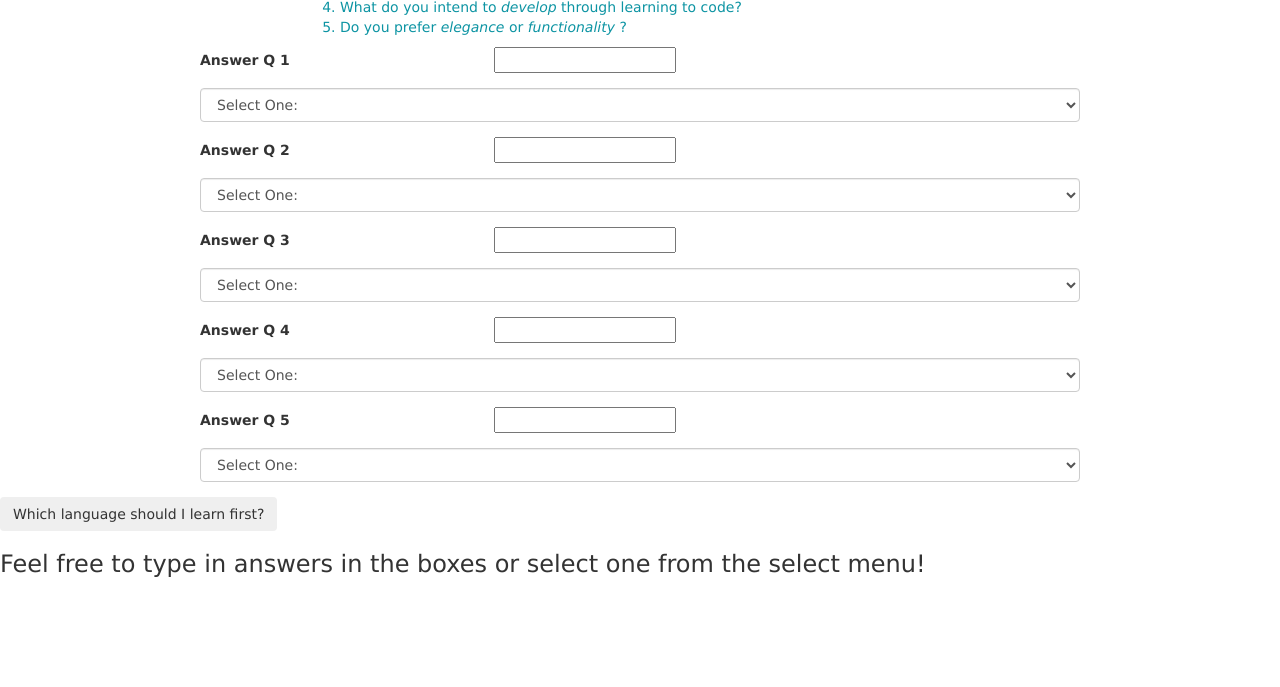
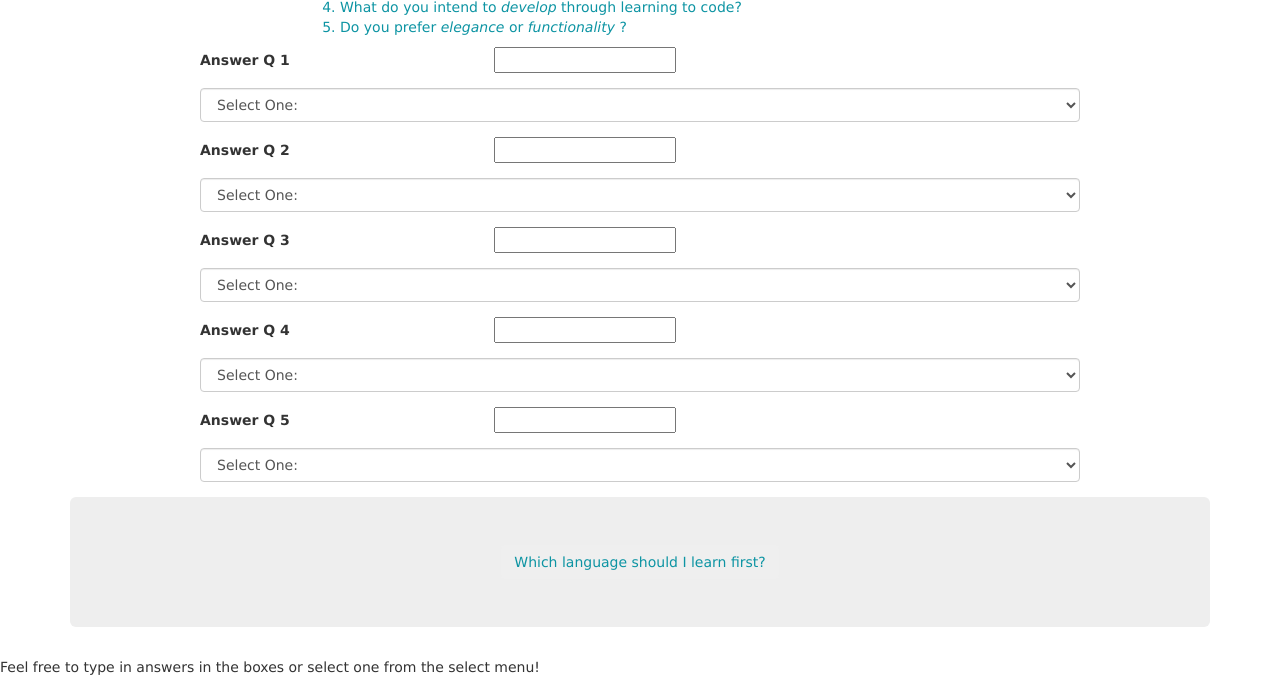
Before and after one commit to Alondradaisy/langsuggester, a plain HTML site: page index.html in a window 1280 px wide. Shown: the part 556-1243 px from the top of the page. Before the commit the page ends 1143 px from the top, so only its background shows below. Drawn offline with nearby package versions, Linux system fonts and the light colour scheme.

Commit message:
add more classes to style, make jumbotron for button toward the bottom of index.html

```diff
--- a/css/styles.css
+++ b/css/styles.css
@@ -20,3 +20,7 @@ body {
   margin-left: 200px;
   margin-right: 200px;
 }
+.container {
+  text-align: center;
+  color: #0d94a3;
+}
--- a/index.html
+++ b/index.html
@@ -73,9 +73,12 @@
         <option>Functionality</option>
       </select>
     </div>
-
-    <button type="submit" form="formOne" class="btn">Which language should I learn first?</button>
+    <div class="container">
+      <div class="jumbotron">
+      <button type="submit" form="formOne" class="btn">Which language should I learn first?</button></div>
+    </div>
   </form>
-    <h3>Feel free to type in answers in the boxes or select one from the select menu!</h3>
+    <div class="panel-warning">
+    <p>Feel free to type in answers in the boxes or select one from the select menu!</p></div>
   </body>
 </html>
--- a/js/scripts.js
+++ b/js/scripts.js
@@ -1,5 +1,5 @@
 $(document).ready(function) {
-  var intermediate = click("Are your usability skills intermediate?");
+  var intermediate = prompt("Are your usability skills intermediate?");
 
   if (intermediate)
     $("#C#").show();
@@ -9,7 +9,7 @@ $(document).ready(function) {
 });
 
 $(document).ready(function) {
-  var personal = click("Are you learning to code for personal use or professional opportunities?");
+  var personal = prompt("Are you learning to code for personal use or professional opportunities?");
 
   if (personal)
     $("#Ruby").show();
@@ -19,7 +19,7 @@ $(document).ready(function) {
 });
 
 $(document).ready(function) {
-  var yes = click("Do you have prior experience or knowledge with any languages?");
+  var yes = prompt("Do you have prior experience or knowledge with any languages?");
 
   if (yes)
   $("#")
```
